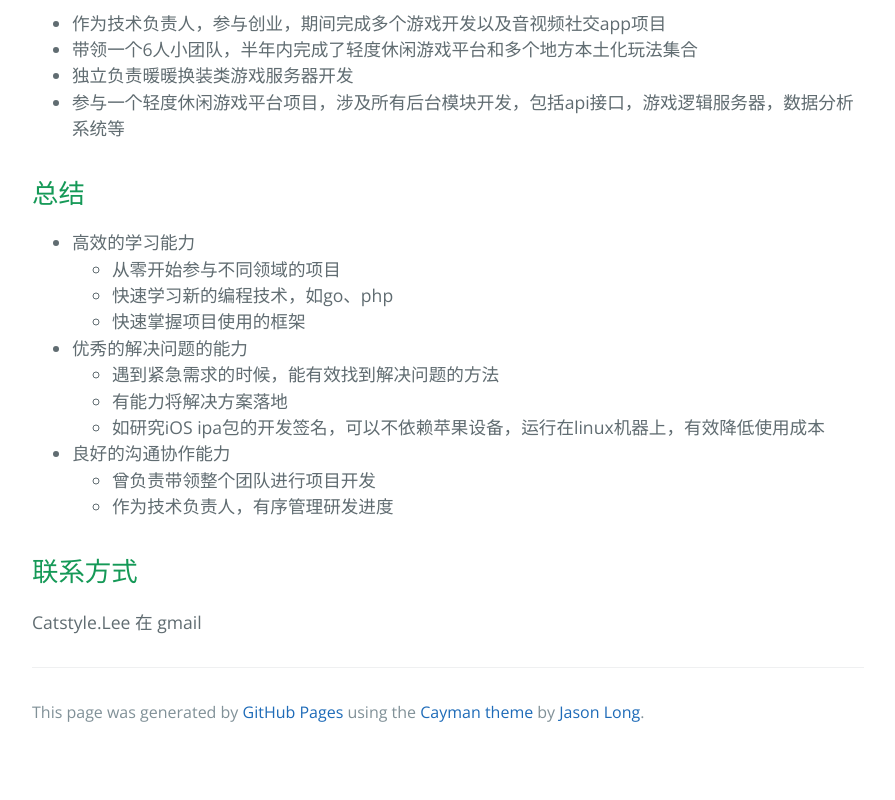
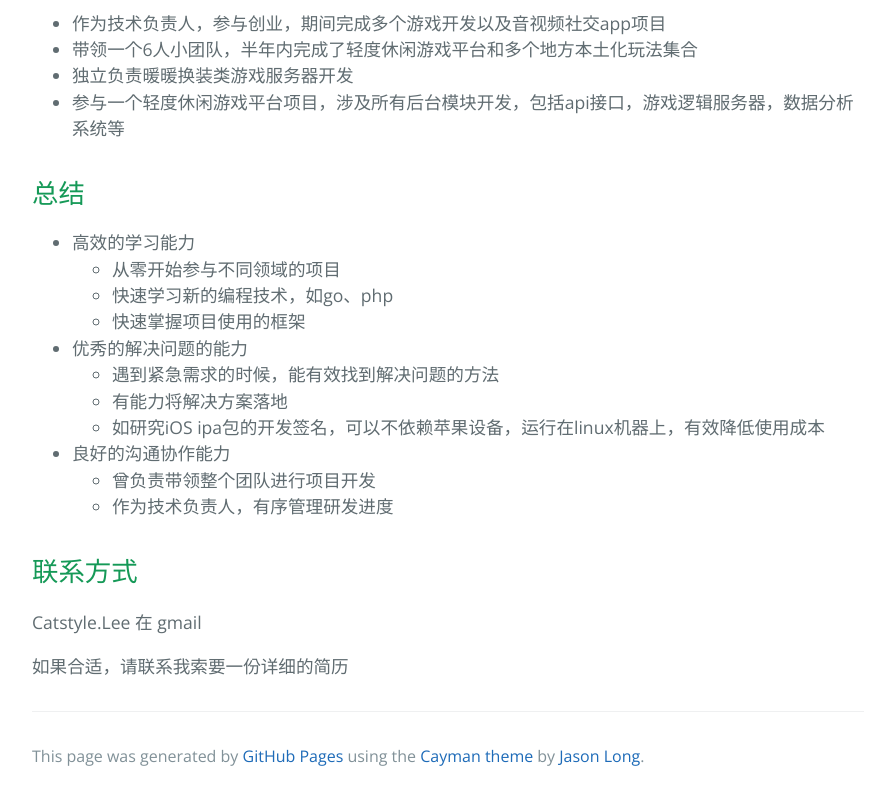
Before and after one commit to Catstyle/catstyle.github.com, a plain HTML site: page index.html in a window 1280 px wide. Shown: the part 919-1719 px from the top of the page, without its empty margins (192-1087 px from the left). Before the commit the page ends 1675 px from the top, so only its background shows below. Drawn offline with nearby package versions, Linux system fonts and the light colour scheme.

Commit message:
Update index.html

```diff
--- a/index.html
+++ b/index.html
@@ -86,6 +86,7 @@
 <a id="联系方式" class="anchor" href="#%E8%81%94%E7%B3%BB%E6%96%B9%E5%BC%8F" aria-hidden="true"><span aria-hidden="true" class="octicon octicon-link"></span></a>联系方式</h2>
 
 <p>Catstyle.Lee 在 gmail</p>
+      <p>如果合适，请联系我索要一份详细的简历</p>
 
       <footer class="site-footer">
 
```
